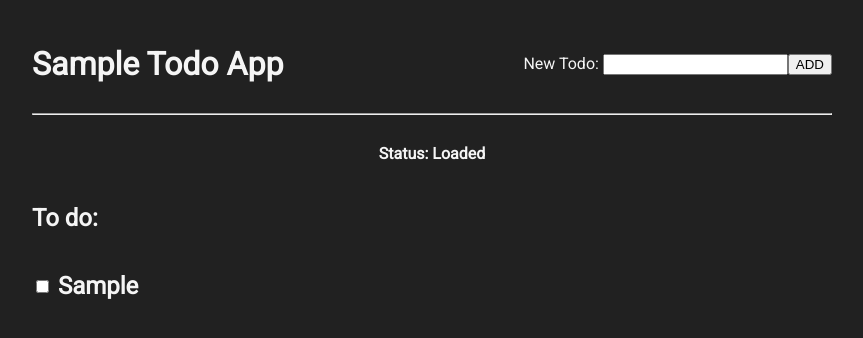
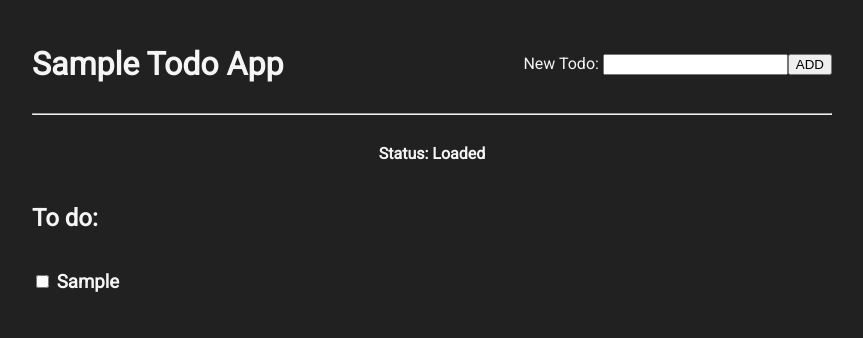
Before and after one commit to sebringrose/CW-todo-sample-app, a React (Create React App) app in the folder client/: page / in a window 1280 px wide. Both pictures are taken after typing "Sample" into the empty fields and a click on the button "ADD". Shown: the top 338 px of the page, without its empty margins (208-1071 px from the left). Built offline with nearby package versions, Linux system fonts and the light colour scheme; no server answers.

Commit message:
fix: header size

```diff
--- a/client/src/components/List.js
+++ b/client/src/components/List.js
@@ -23,7 +23,7 @@ const List = ({ completed }) => {
           : unCompleteTodo(dispatch, todo)
         }
       />
-      <h2>&nbsp;{todo.text}&nbsp;</h2>
+      <h3>&nbsp;{todo.text}&nbsp;</h3>
       {completed && <button role="button" onClick={() => removeTodo(dispatch, todo)}>
         Remove
       </button>}
```
